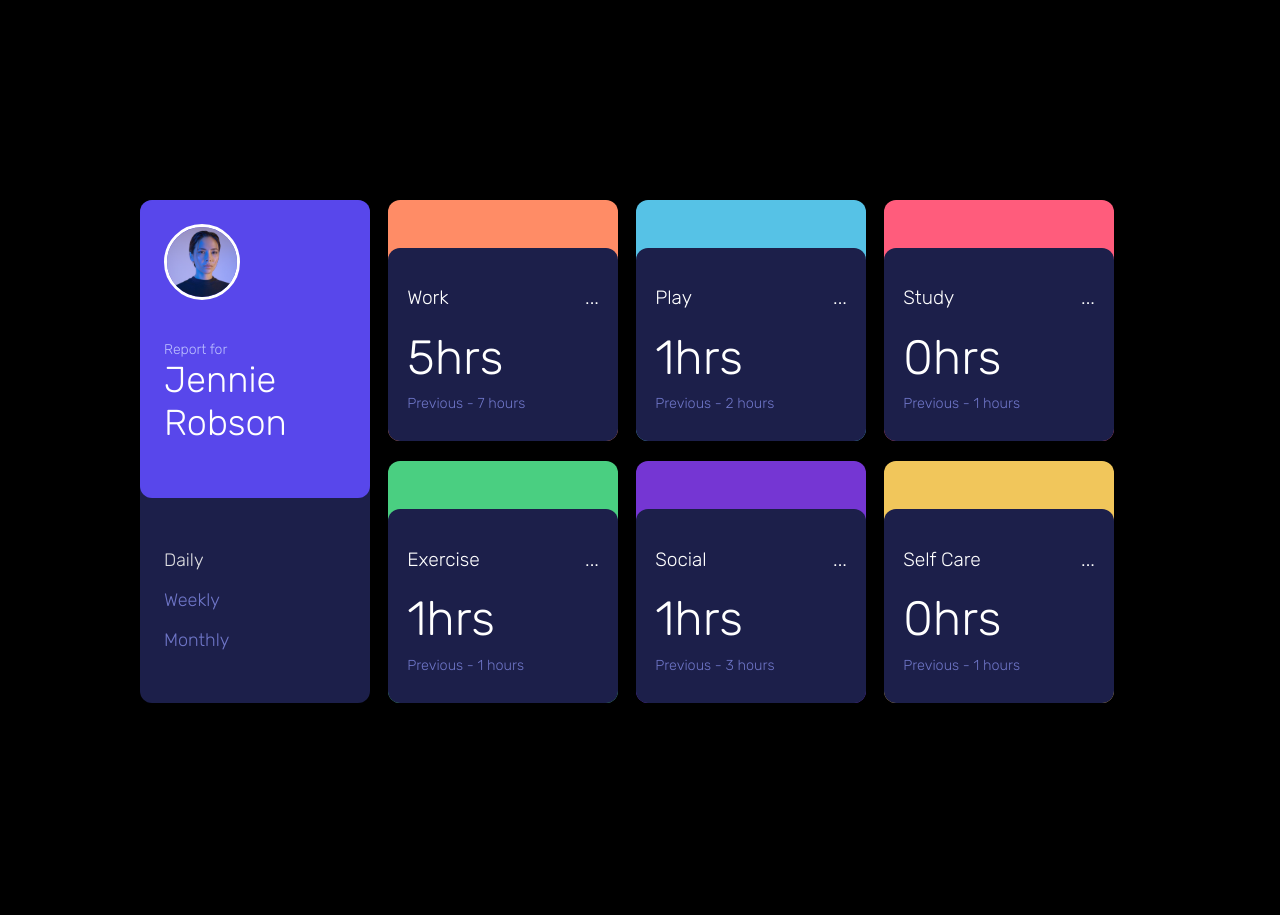
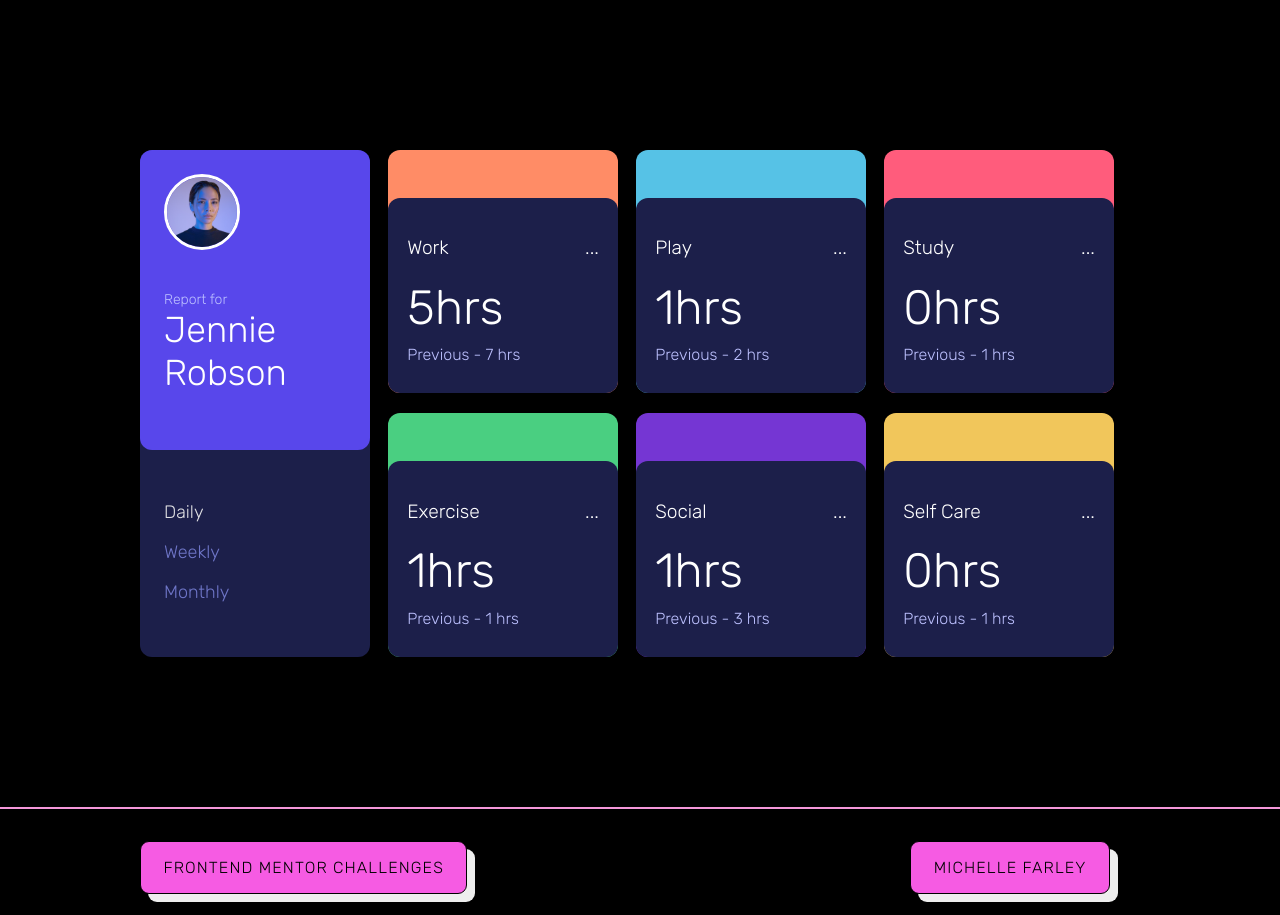
Before and after one commit to Shell111/time-tracker, a Next.js app: page / in a window 1280 px wide. Built offline with nearby package versions, Linux system fonts and the light colour scheme.

Commit message:
add footer, footer styles, and update style for Card

```diff
--- a/app/components/Card.js
+++ b/app/components/Card.js
@@ -31,13 +31,12 @@ const CardCategory = styled.h3`
 
 const CardTimeframe = styled.p`
   font-weight: 300;
-  font-size: .9rem;
-  color: hsl(235, 45%, 61%);
+  font-size: 1rem;
+  color: hsl(236, 100%, 87%);
   padding: 0 0 10px 0;
   margin: .6rem 0px 0px 0px;
 
   @media (max-width: 960px) {
-    font-size: .9rem;
     margin: 0px;
   }
 `;
@@ -65,7 +64,7 @@ function Card({ title, currentHours, previousHours, time }) {
           </CardCategory>
             <TimeContainer>
               <CardTitle>{currentHours}hrs</CardTitle>
-              <CardTimeframe>{time} - {previousHours} hours</CardTimeframe>
+              <CardTimeframe>{time} - {previousHours} hrs</CardTimeframe>
             </TimeContainer>
       </Container>
     </CardStyle>
--- /dev/null
+++ b/app/components/Footer.js
@@ -0,0 +1,61 @@
+import styled from "styled-components";
+
+const FooterSection = styled.footer`
+  // background-color: #f497da;
+  border-top: 2px solid #f497da;
+  height: 12vh;
+  padding: 0 30px 10px 30px;
+`
+const FooterWrapper = styled.div`
+  max-width: 1000px;
+  margin: 0 auto;
+
+`
+
+const LinkWrapper = styled.div`
+  display: flex;
+  justify-content: space-between;
+  padding: 2rem 0 0 0;
+
+  h2 {
+    font-weight: 300;
+    font-size: 1rem;
+    letter-spacing: .07rem;
+    text-transform: uppercase;
+  }
+`;
+
+const Link = styled.a`
+  font-weight: 300;
+  font-size: 1rem;
+  letter-spacing: .07rem;
+  text-transform: uppercase;
+  border: 1px solid black;
+  padding: 1rem 1.4rem;
+  border-radius: 9px;
+  box-shadow: 8px 8px #eee;
+  background-color: #f65be3;
+  margin-right: 30px;
+
+  &:hover {
+    box-shadow: 1px 1px #eee;
+    transition: ease-in-out 0.5s;
+  }
+`
+
+export default function Footer() {
+
+  return(
+    <>
+      <FooterSection>
+        <FooterWrapper>
+          <LinkWrapper>
+            <Link>Frontend Mentor challenges</Link>
+            <Link>Michelle Farley</Link>
+          </LinkWrapper>
+        </FooterWrapper>
+      </FooterSection>
+
+    </>
+  )
+}
--- a/app/page.js
+++ b/app/page.js
@@ -4,17 +4,24 @@ import { useState } from 'react'
 import styled from "styled-components";
 import "../app/styles/styles.css";
 import CardGrid from './components/CardGrid';
+import Footer from './components/Footer'
 import Image from 'next/image';
 import avatar from "./images/avatar.jpg"
 
+// const PageLayout = styled.div`
+//   // background-color: #eee;
+//   // margin: 200px 200px;
+//   padding: 20px;
+
+// `;
 
 const Main = styled.main`
-  margin: 200px auto;
   display: grid;
   grid-template-columns: repeat(4, calc(25% - 20px));
   max-width: 1000px;
-  gap: 20px 18px ;
+  gap: 20px 18px;
   color: #fff;
+  margin: 150px auto;
 
   @media (max-width: 960px) {
     grid-template-columns: 1fr 1fr;
@@ -301,6 +308,7 @@ export default function Home() {
           time={timeframes}
         />
       </Main>
+      <Footer/>
     </div>
   )
 }
```
